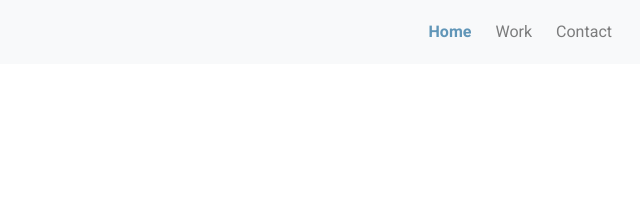
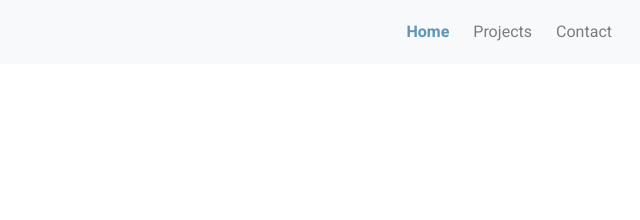
Before and after one commit to Dopspops/portafolio, a plain HTML site: page index.html in a window 1280 px wide. Shown: the top 220 px of the page, 640-1280 px from the left. Drawn offline with nearby package versions, Linux system fonts and the light colour scheme.

Commit message:
Cambio Navbar

```diff
--- a/index.html
+++ b/index.html
@@ -25,7 +25,7 @@
                     <a class="nav-link active" aria-current="page" href="#">Home</a>
                   </li>
                   <li class="nav-item">
-                    <a class="nav-link" href="#titulo-featured-work">Work</a>
+                    <a class="nav-link" href="#titulo-featured-work">Projects</a>
                   </li>
                   <li class="nav-item">
                     <a class="nav-link" href="#contact-text">Contact</a>
```
